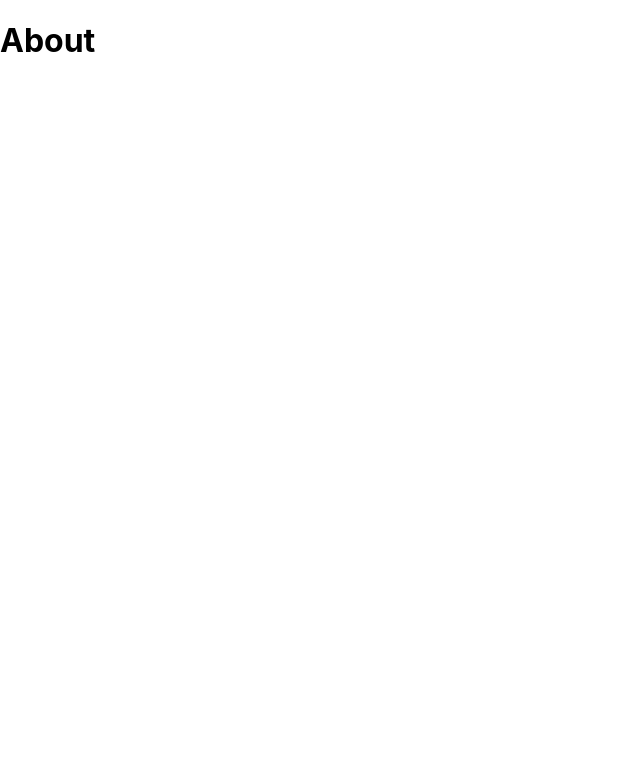
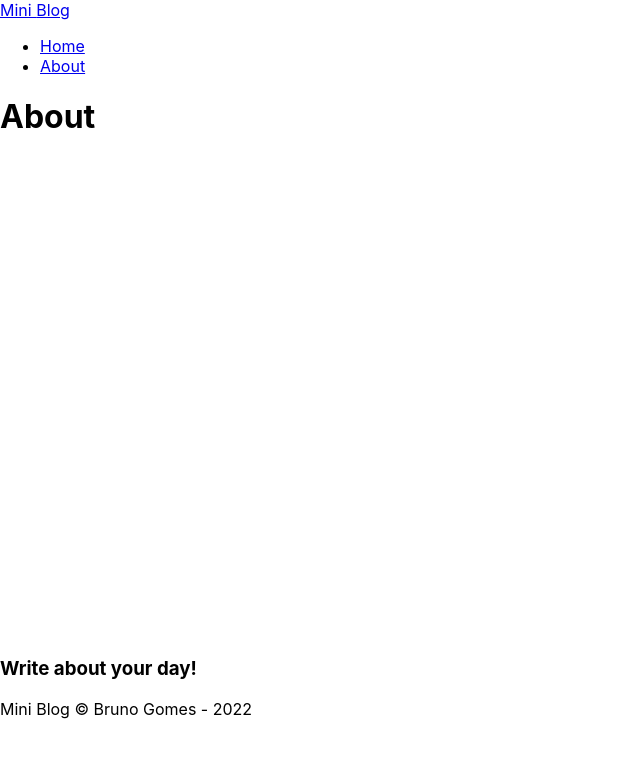
Before and after one commit to brunogdz/fakeBlog, a React (Create React App) app: page /about in a window 1280 px wide. Shown: the top 758 px of the page, without its empty margins (0-640 px from the left). Built offline with nearby package versions, Linux system fonts and the light colour scheme.

Commit message:
created the navbar and the footer

```diff
--- a/src/App.js
+++ b/src/App.js
@@ -5,17 +5,21 @@
 // pages
 import Home from "./pages/Home/Home";
 import About from "./pages/About/About";
+import Navbar from "./components/Navbar";
+import Footer from "./components/Footer";
 
 function App() {
   return (
     <div className="App">
       <BrowserRouter>
+      <Navbar />
         <div className="container">
           <Routes>
             <Route path="/" element={<Home />} />
             <Route path="/about" element={<About />} />
           </Routes>
         </div>
+        <Footer />
       </BrowserRouter>
     </div>
   );
--- /dev/null
+++ b/src/components/Footer.js
@@ -0,0 +1,12 @@
+import React from 'react'
+
+const Footer = () => {
+  return (
+    <footer>
+        <h3>Write about your day!</h3>
+        <p>Mini Blog &copy; Bruno Gomes - 2022</p>
+    </footer>
+  )
+}
+
+export default Footer
--- /dev/null
+++ b/src/components/Navbar.js
@@ -0,0 +1,23 @@
+import { NavLink } from "react-router-dom";
+
+import styles from "./Navbar.module.css";
+
+const Navbar = () => {
+  return (
+    <nav>
+      <NavLink to="/">
+        Mini <span>Blog</span>
+      </NavLink>
+      <ul>
+        <li>
+          <NavLink to="/">Home</NavLink>
+        </li>
+        <li>
+          <NavLink to="/about">About</NavLink>
+        </li>
+      </ul>
+    </nav>
+  );
+};
+
+export default Navbar;
```
Also changed, not shown: src/components/Footer.module.css (added), src/components/Navbar.module.css (added).
